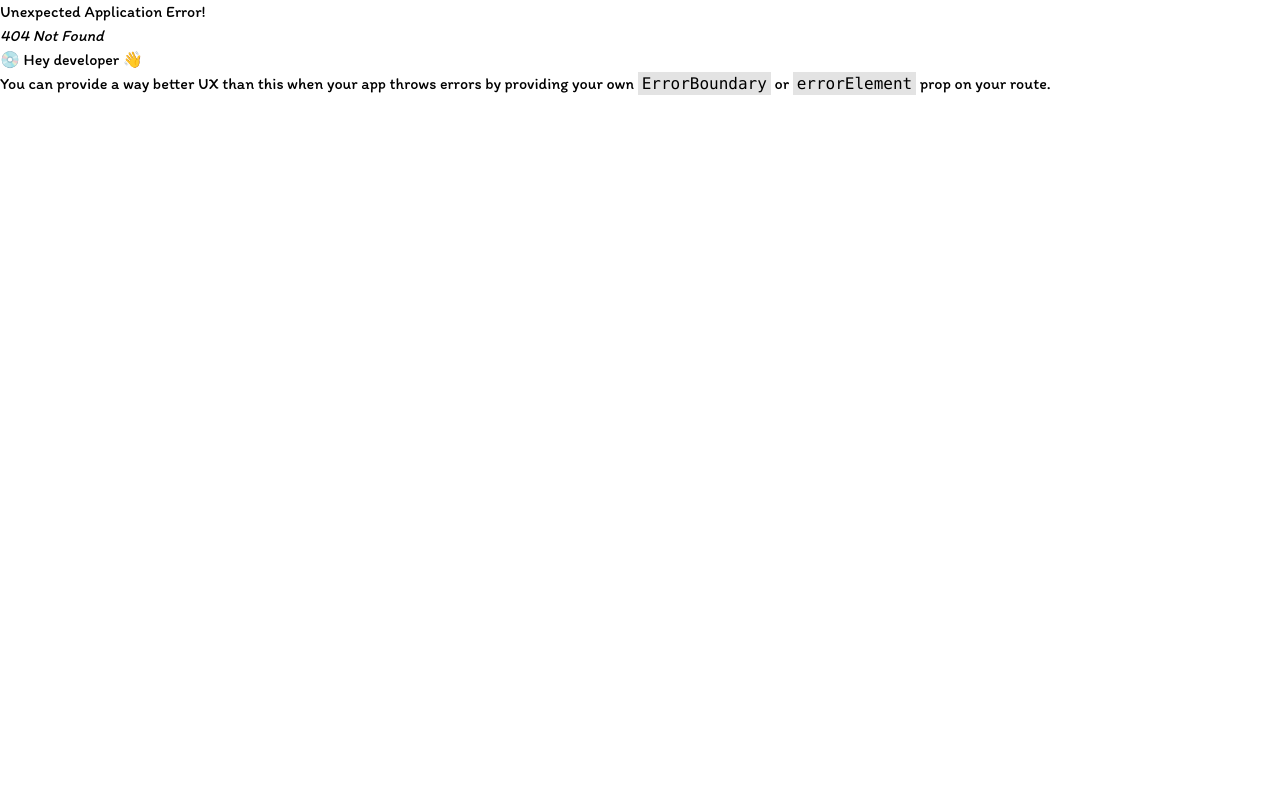
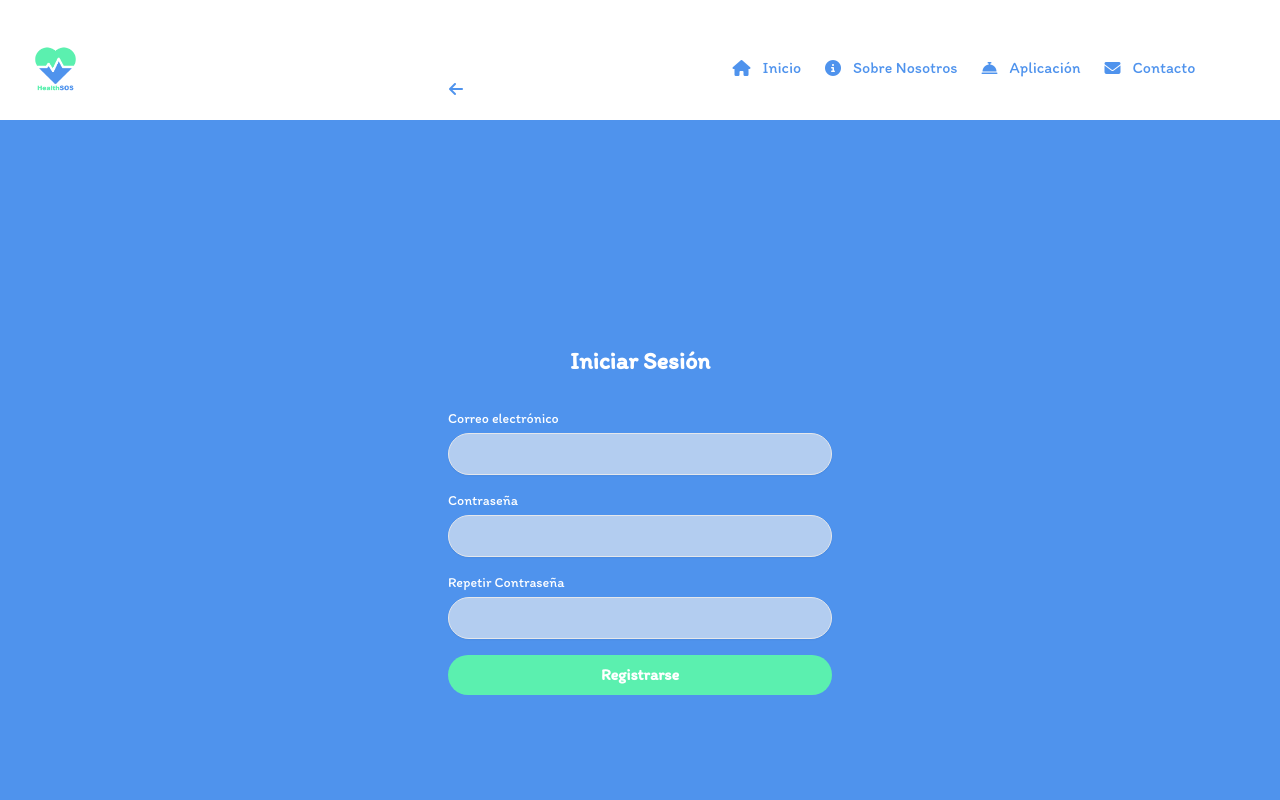
Before and after one commit to G5-Compiladores/healthsosvisual, a React (Vite) app: page /register in a window 1280 px wide. Before the commit this address had no page. Shown: the top 800 px of the page. Built offline with nearby package versions, Linux system fonts and the light colour scheme.

Commit message:
add login register pages and back navigate btn

```diff
--- a/src/pages/HealthForm.jsx
+++ b/src/pages/HealthForm.jsx
@@ -1,9 +1,11 @@
 import React from 'react';
 import { useForm } from 'react-hook-form';
 import { createFile } from '../services/services';
+import { Link, useNavigate } from 'react-router-dom';
 
 const HealthForm = () => {
   const { register, handleSubmit, formState: { errors } } = useForm();
+  const navigate = useNavigate();
 
   const onSubmit = async (data) => {
     try {
@@ -16,8 +18,14 @@ const HealthForm = () => {
 
   return (
     <div>
-        <div className="mx-auto bg-white h-2 p-8 rounded-lg shadow-lg block md:hidden flex justify-center items-center">
-            <h2 className="text-2xl font-bold mb-6">Ficha de salud</h2>
+        <div className="mx-auto bg-white h-2 p-8 rounded-lg shadow-lg block md:hidden flex justify-between items-center">
+          <button
+            className="ml-4 bg-blue-500 text-white p-2 rounded-lg flex items-center relative right-6"
+            onClick={() => navigate(-1)}
+          >
+            <i className="fas fa-arrow-left"></i>
+          </button>
+          <h2 className="text-2xl text-center font-bold relative right-[6.5rem]">Ficha de salud</h2>
         </div>
         <div className="max-w-md mx-auto bg-white p-8 rounded-lg shadow-md block md:hidden my-5">
         <form onSubmit={handleSubmit(onSubmit)}>
--- a/src/pages/LogIn.jsx
+++ b/src/pages/LogIn.jsx
@@ -1,15 +1,23 @@
 import React from 'react';
 import { useForm } from 'react-hook-form';
+import { useNavigate } from 'react-router-dom';
 
 const Login = () => {
   const { register, handleSubmit, formState: { errors } } = useForm();
+  const navigate = useNavigate();
 
   const onSubmit = data => {
     console.log(data);
   };
 
   return (
-    <div className="flex flex-col items-center justify-center min-h-screen bg-[#4F93ED] text-white">
+    <div className="flex flex-col items-center justify-center h-screen bg-[#4F93ED] text-white">
+      <button
+            className="ml-4 bg-white text-[#4F93ED] p-2 rounded-lg flex items-center relative right-[12rem] bottom-[17rem]"
+            onClick={() => navigate(-1)}
+          >
+            <i className="fas fa-arrow-left"></i>
+      </button>
       <h2 className="text-2xl font-bold text-center">Iniciar Sesión</h2>
       <div className="w-full max-w-md p-8 space-y-6 bg-transparent rounded">
         <form onSubmit={handleSubmit(onSubmit)} className="space-y-4">
@@ -35,7 +43,7 @@ const Login = () => {
             type="submit"
             className="w-full px-4 py-2 font-bold text-white bg-[#5BF0AF] rounded-[30px] hover:bg-blue-700 focus:outline-none focus:ring-2 focus:ring-blue-500"
           >
-            Enviar
+            Acceder
           </button>
         </form>
       </div>
--- /dev/null
+++ b/src/pages/Qr.jsx
@@ -0,0 +1,14 @@
+import React from 'react'
+
+const Qr = () => {
+  return (
+    <div class="flex items-center justify-center h-screen">
+      <div class="text-center">
+        <img src="./src/assets/QR.png" alt="Código QR" />
+        <p className="text-center text-[#4F93ED] mt-6">Escaneame</p>
+      </div>
+    </div>
+  )
+}
+
+export default Qr
--- a/src/pages/Register.jsx
+++ b/src/pages/Register.jsx
@@ -1,11 +1,63 @@
-import React from 'react'
+import React from 'react';
+import { useForm } from 'react-hook-form';
+import { useNavigate } from 'react-router-dom';
 
 const Register = () => {
+  const { register, handleSubmit, formState: { errors } } = useForm();
+  const navigate = useNavigate();
+
+  const onSubmit = data => {
+    console.log(data);
+  };
+
   return (
-    <div>
+    <div className="flex flex-col items-center justify-center min-h-screen bg-[#4F93ED] text-white">
+      <button
+            className="ml-4 bg-white text-[#4F93ED] p-2 rounded-lg flex items-center relative right-[12rem] bottom-[15rem]"
+            onClick={() => navigate(-1)}
+          >
+            <i className="fas fa-arrow-left"></i>
+      </button>
+      <h2 className="text-2xl font-bold text-center">Iniciar Sesión</h2>
+      <div className="w-full max-w-md p-8 space-y-6 bg-transparent rounded">
+        <form onSubmit={handleSubmit(onSubmit)} className="space-y-4">
+          <div>
+            <label className="block text-sm font-medium">Correo electrónico</label>
+            <input
+              type="email"
+              {...register('email', { required: 'Este campo es obligatorio' })}
+              className="w-full px-3 py-2 mt-1 border bg-[#B3CDF0] rounded-[30px] shadow-sm focus:ring-blue-500 focus:border-blue-500"
+            />
+            {errors.email && <p className="mt-1 text-sm text-red-600">{errors.email.message}</p>}
+          </div>
+          <div>
+            <label className="block text-sm font-medium">Contraseña</label>
+            <input
+              type="password"
+              {...register('password', { required: 'Este campo es obligatorio' })}
+              className="w-full px-3 py-2 mt-1 border bg-[#B3CDF0] rounded-[30px] shadow-sm focus:ring-blue-500 focus:border-blue-500"
+            />
+            {errors.password && <p className="mt-1 text-sm text-red-600">{errors.password.message}</p>}
+          </div>
+          <div>
+            <label className="block text-sm font-medium">Repetir Contraseña</label>
+            <input
+              type="password"
+              {...register('password', { required: 'Este campo es obligatorio' })}
+              className="w-full px-3 py-2 mt-1 border bg-[#B3CDF0] rounded-[30px] shadow-sm focus:ring-blue-500 focus:border-blue-500"
+            />
+            {errors.password && <p className="mt-1 text-sm text-red-600">{errors.password.message}</p>}
+          </div>
+          <button
+            type="submit"
+            className="w-full px-4 py-2 font-bold text-white bg-[#5BF0AF] rounded-[30px] hover:bg-blue-700 focus:outline-none focus:ring-2 focus:ring-blue-500"
+          >
+            Registrarse
+          </button>
+        </form>
+      </div>
+    </div>
+  );
+};
 
-    </div>
-  )
-}
-
-export default Register
+export default Register;
--- a/src/pages/UpdateData.jsx
+++ b/src/pages/UpdateData.jsx
@@ -1,11 +1,107 @@
-import React from 'react'
+import React from 'react';
+import { useForm } from 'react-hook-form';
+import { updateFile } from '../services/services';
 
 const UpdateData = () => {
+  const { register, handleSubmit, formState: { errors } } = useForm();
+
+  const onSubmit = async (data) => {
+    try {
+      const response = await updateFile(data);
+      console.log(response);
+    } catch (e) {
+      console.error("ERROR", e);
+    }
+  };
+
   return (
     <div>
+        <div className="mx-auto bg-white h-2 p-8 rounded-lg shadow-lg block md:hidden flex justify-center items-center">
+            <h2 className="text-2xl font-bold mb-6">Ficha de salud</h2>
+        </div>
+        <div className="max-w-md mx-auto bg-white p-8 rounded-lg shadow-md block md:hidden my-5">
+        <form onSubmit={handleSubmit(onSubmit)}>
+          <div className="mb-4">
+            <label className="block text-gray-700">Grupo Sanguíneo</label>
+            <input
+              type="text"
+              {...register('grupo_sanguineo', { required: true })}
+              className="w-full px-3 py-2 border rounded-lg"
+            />
+            {errors.grupoSanguineo && <span className="text-red-500">Este campo es obligatorio</span>}
+          </div>
+          <div className="mb-4">
+            <label className="block text-gray-700">Medicamentos que toma actualmente</label>
+            <input
+              type="text"
+              {...register('medicamentos_actuales', { required: true })}
+              className="w-full px-3 py-2 border rounded-lg"
+            />
+            {errors.medicamentos && <span className="text-red-500">Este campo es obligatorio</span>}
+          </div>
+          <div className="mb-4">
+            <label className="block text-gray-700">Alergias</label>
+            <input
+              type="text"
+              {...register('alergias_medicamentos', { required: true })}
+              className="w-full px-3 py-2 border rounded-lg"
+            />
+            {errors.alergias && <span className="text-red-500">Este campo es obligatorio</span>}
+          </div>
+          <div className="mb-4">
+            <label className="block text-gray-700">Alergia a medicamentos</label>
+            <input
+              type="text"
+              {...register('nombre', { required: true })}
+              className="w-full px-3 py-2 border rounded-lg"
+            />
+            {errors.nombre && <span className="text-red-500">Este campo es obligatorio</span>}
+          </div>
+          <div className="mb-4">
+            <label className="block text-gray-700">Diabetes</label>
+            <input
+              type="checkbox"
+              {...register('diabetes')}
+              className="mr-2"
+            />
+          </div>
+          <div className="mb-4">
+            <label className="block text-gray-700">Marcapasos</label>
+            <input
+              type="checkbox"
+              {...register('marcapasos')}
+              className="mr-2"
+            />
+          </div>
+          <div className="mb-4">
+            <label className="block text-gray-700">Epilepsia</label>
+            <input
+              type="checkbox"
+              {...register('epilepsia')}
+              className="mr-2"
+            />
+          </div>
+          <div className="mb-4">
+            <label className="block text-gray-700">Enfermedades cardiacas</label>
+            <input
+              type="checkbox"
+              {...register('enfermedades_cardiacas')}
+              className="mr-2"
+            />
+          </div>
+          <div className="mb-4">
+            <label className="block text-gray-700">Enfermedades respiratorias</label>
+            <input
+              type="checkbox"
+              {...register('enfermedades_respiratorias')}
+              className="mr-2"
+            />
+          </div>
+          <button type="submit" className="w-full bg-blue-500 text-white py-2 rounded-lg">Guardar</button>
+        </form>
+        </div>
+    </div>
+  );
+};
 
-    </div>
-  )
-}
-
-export default UpdateData
+export default UpdateData;
```
Also changed, not shown: src/router/Router.jsx (+15 -0 lines), src/assets/QR.png (added).
